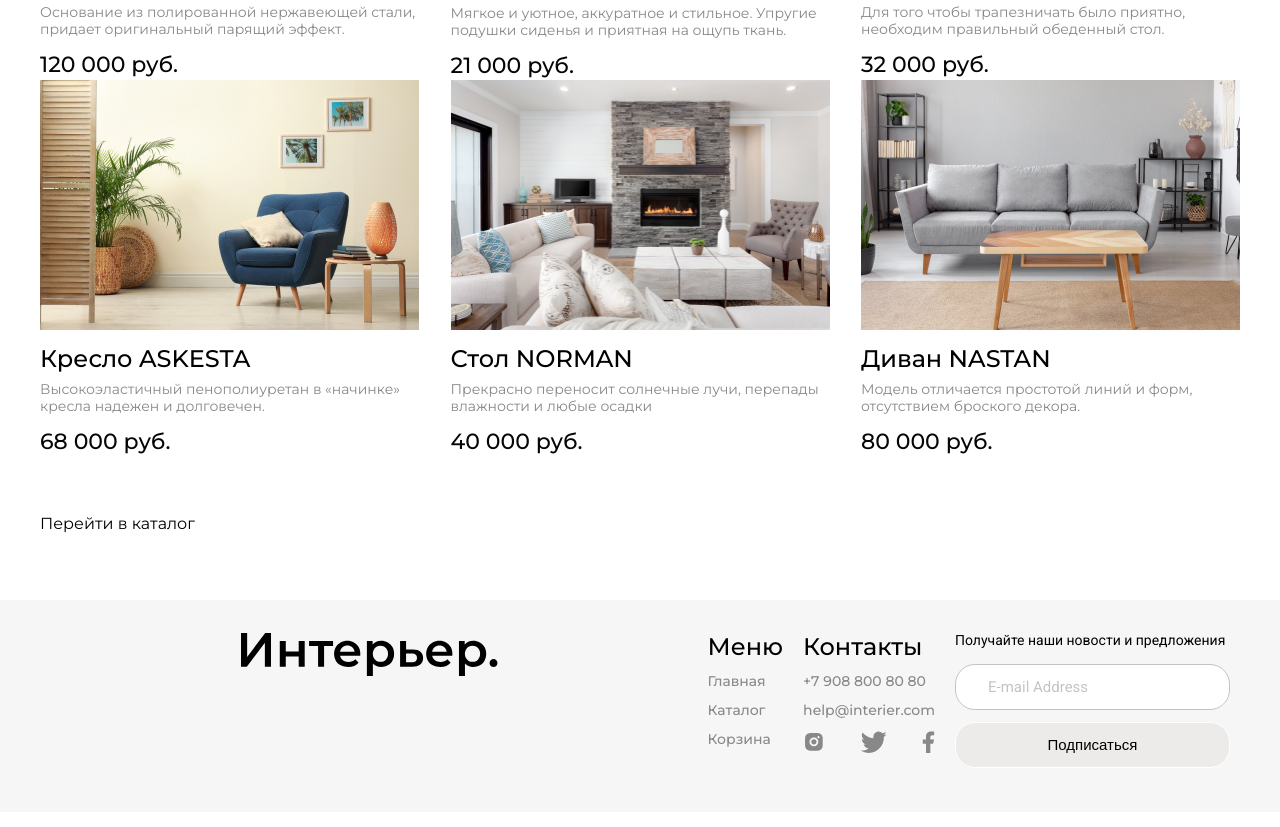
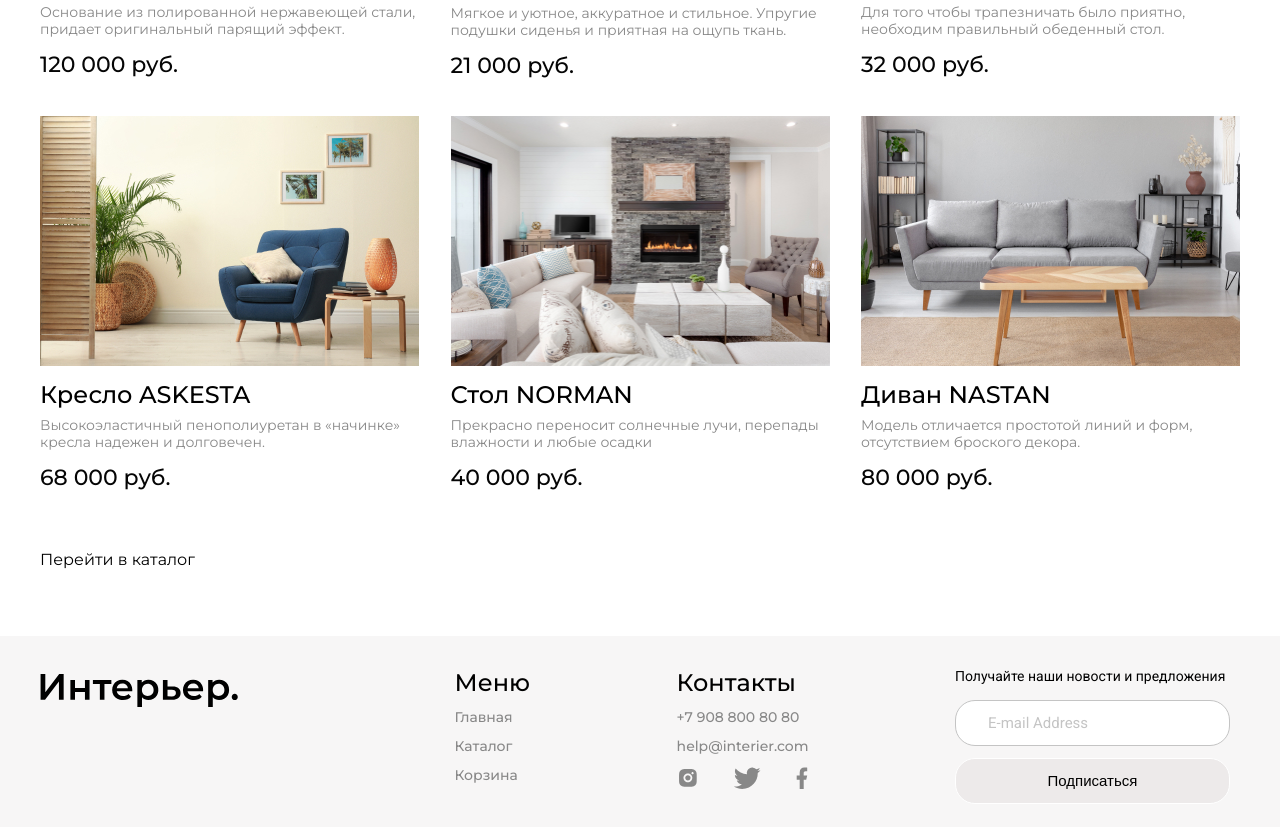
Before and after one commit to LazarevEV/SkyPro-Frontend-Course, a plain HTML site: page index.html in a window 1280 px wide. Shown: the part 2728-3555 px from the top of the page. Drawn offline with Linux system fonts and the light colour scheme.

Commit message:
Task 11 - Footer fix

```diff
--- a/css/main.scss
+++ b/css/main.scss
@@ -179,12 +179,12 @@ input:focus{
     /* flex-direction: row; */
     flex-wrap: wrap;
     justify-content: space-between;
-    margin-bottom: 56px;
+    margin-bottom: 20px;
 }
 
 .product-card {
     width: 379px;
-    // padding-bottom: 56px;
+    margin-bottom: 36px;
 }
 
 .product-image {
@@ -235,6 +235,8 @@ input:focus{
 
 .footer-logo {
     filter: brightness(0%);
+    width: 198px;
+    margin-right: 80px;
 }
 
 .footer-link {
```
Also changed, not shown: css/main.css, 1 other file.
